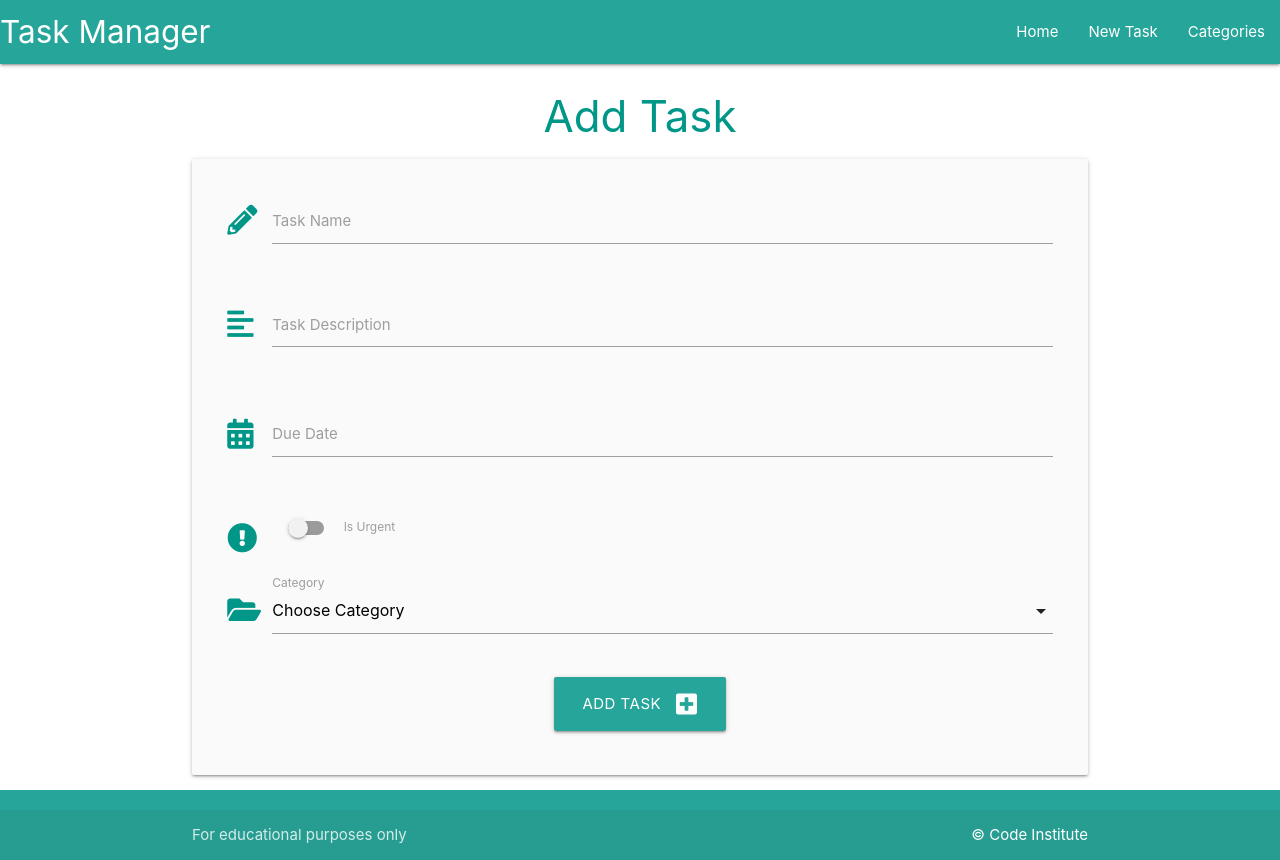
After one commit to Rafaela-Wetzel/flask-sqlalchemy-task-manager, a Flask app: page /add_task in a window 1280 px wide. The commit adds this page. Run offline with Flask 3, Linux system fonts and the light colour scheme.

Commit message:
Create add task functionality

```diff
--- a/taskmanager/routes.py
+++ b/taskmanager/routes.py
@@ -32,3 +32,28 @@ def edit_category(category_id):
         db.session.commit()
         return redirect(url_for("categories"))
     return render_template("edit_category.html", category=category)
+
+
+@app.route("/delete_category/<int:category_id>")
+def delete_category(category_id):
+    category = Category.query.get_or_404(category_id)
+    db.session.delete(category)
+    db.session.commit()
+    return redirect(url_for("categories"))
+
+
+@app.route("/add_task", methods=["GET", "POST"])
+def add_task():
+    categories = list(Category.query.order_by(Category.category_name).all())
+    if request.method == "POST":
+        task = Task(
+        task_name=request.form.get("task_name"),
+        task_description=request.form.get("task_description"),
+        is_urgent=bool(True if request.form.get("is_urgent") else False),
+        due_date=request.form.get("due_date"),
+        category_id=request.form.get("category_id")
+        )
+        db.session.add(task)
+        db.session.commit()
+        return redirect(url_for("home"))
+    return render_template("add_task.html", categories=categories)
--- a/taskmanager/static/js/script.js
+++ b/taskmanager/static/js/script.js
@@ -2,4 +2,15 @@ document.addEventListener("DOMContentLoaded", function() {
   // sidenav initialization
   let sidenav = document.querySelectorAll(".sidenav");
   M.Sidenav.init(sidenav);
+
+  // datepicker initialization
+  let datepicker = document.querySelectorAll(".datepicker");
+  M.Datepicker.init(datepicker, {
+      format: "dd mmmm, yyyy",
+      i18n: {done: "Select"}
+  });
+
+  // select initialization
+  let selects = document.querySelectorAll("select");
+  M.FormSelect.init(selects);
 });
--- /dev/null
+++ b/taskmanager/templates/add_task.html
@@ -0,0 +1,70 @@
+{% extends "base.html" %}
+{% block content %}
+
+<h3 class="teal-text center-align">Add Task</h3>
+
+<div class="row card-panel grey lighten-5">
+    <form class="col s12" method="POST" action="{{ url_for('add_task') }}">
+        <!-- task name -->
+        <div class="row">
+            <div class="input-field col s12">
+                <i class="fas fa-pencil-alt prefix teal-text text-teal"></i>
+                <input id="task_name" name="task_name" minlength="5" maxlength="50" type="text" class="validate" required>
+                <label for="task_name">Task Name</label>
+            </div>
+        </div>
+        <!-- task description -->
+        <div class="row">
+            <div class="input-field col s12">
+                <i class="fas fa-align-left prefix teal-text text-teal"></i>
+                <textarea id="task_description" name="task_description" minlength="5" maxlength="200"
+                    type="text" class="materialize-textarea validate" required></textarea>
+                <label for="task_description">Task Description</label>
+            </div>
+        </div>
+        <!-- due date -->
+        <div class="row">
+            <div class="input-field col s12">
+                <i class="fas fa-calendar-alt prefix teal-text text-teal"></i>
+                <input id="due_date" name="due_date" type="text" class="datepicker validate" required>
+                <label for="due_date">Due Date</label>
+            </div>
+        </div>
+        <!-- is urgent -->
+        <div class="row">
+            <div class="input-field col s12">
+                <div class="switch">
+                    <i class="fas fa-exclamation-circle prefix teal-text text-teal"></i>
+                    <label for="is_urgent">
+                        <input id="is_urgent" name="is_urgent" type="checkbox">
+                        <span class="lever"></span>
+                        Is Urgent
+                    </label>
+                </div>
+            </div>
+        </div>
+        <!-- category id -->
+        <div class="row">
+            <div class="input-field col s12">
+                <i class="fas fa-folder-open prefix teal-text text-teal"></i>
+                <select id="category_id" name="category_id" class="validate" required>
+                    <option value="" disabled selected>Choose Category</option>
+                    {% for category in categories %}
+                        <option value="{{ category.id }}">{{ category.category_name }}</option>
+                    {% endfor %}
+                </select>
+                <label for="category_id">Category</label>
+            </div>
+        </div>
+        <!-- submit button -->
+        <div class="row">
+            <div class="col s12 center-align">
+                <button type="submit" class="btn-large text-teal">
+                    Add Task <i class="fas fa-plus-square right"></i>
+                </button>
+            </div>
+        </div>
+    </form>
+</div>
+
+{% endblock %}
--- a/taskmanager/templates/base.html
+++ b/taskmanager/templates/base.html
@@ -24,7 +24,7 @@
             <a href="#" data-target="mobile-demo" class="sidenav-trigger"><i class="fas fa-bars"></i></a>
             <ul class="right hide-on-med-and-down">
                 <li><a href="{{ url_for('home') }}">Home</a></li>
-                <li><a href="">New Task</a></li>
+                <li><a href="{{ url_for('add_task') }}">New Task</a></li>
                 <li><a href="{{ url_for('categories') }}">Categories</a></li>
             </ul>
             </div>
@@ -33,7 +33,7 @@
         <!-- mobile sidenav -->
         <ul class="sidenav" id="mobile-demo">
             <li><a href="{{ url_for('home') }}">Home</a></li>
-            <li><a href="">New Task</a></li>
+            <li><a href="{{ url_for('add_task') }}">New Task</a></li>
             <li><a href="{{ url_for('categories') }}">Categories</a></li>
         </ul>
     </header>
--- a/taskmanager/templates/categories.html
+++ b/taskmanager/templates/categories.html
@@ -1,7 +1,7 @@
 {% extends "base.html" %}
 {% block content %}
 
-<h3 class="light-blue-text center-align">Categories</h3>
+<h3 class="teal-text center-align">Categories</h3>
 
 <div class="row">
     <div class="col s12 center-align">
@@ -21,7 +21,7 @@
         </div>
         <div class="card-action">
           <a href="{{ url_for('edit_category', category_id=category.id) }}" class="black-text btn yellow accent-4">Edit</a>
-          <a href="#" class="black-text btn red">Delete</a>
+          <a href="{{ url_for('delete_category', category_id=category.id) }}" class="black-text btn red">Delete</a>
         </div>
       </div>
     </div>
```
Also changed, not shown: taskmanager/templates/tasks.html (+9 -1 lines).
